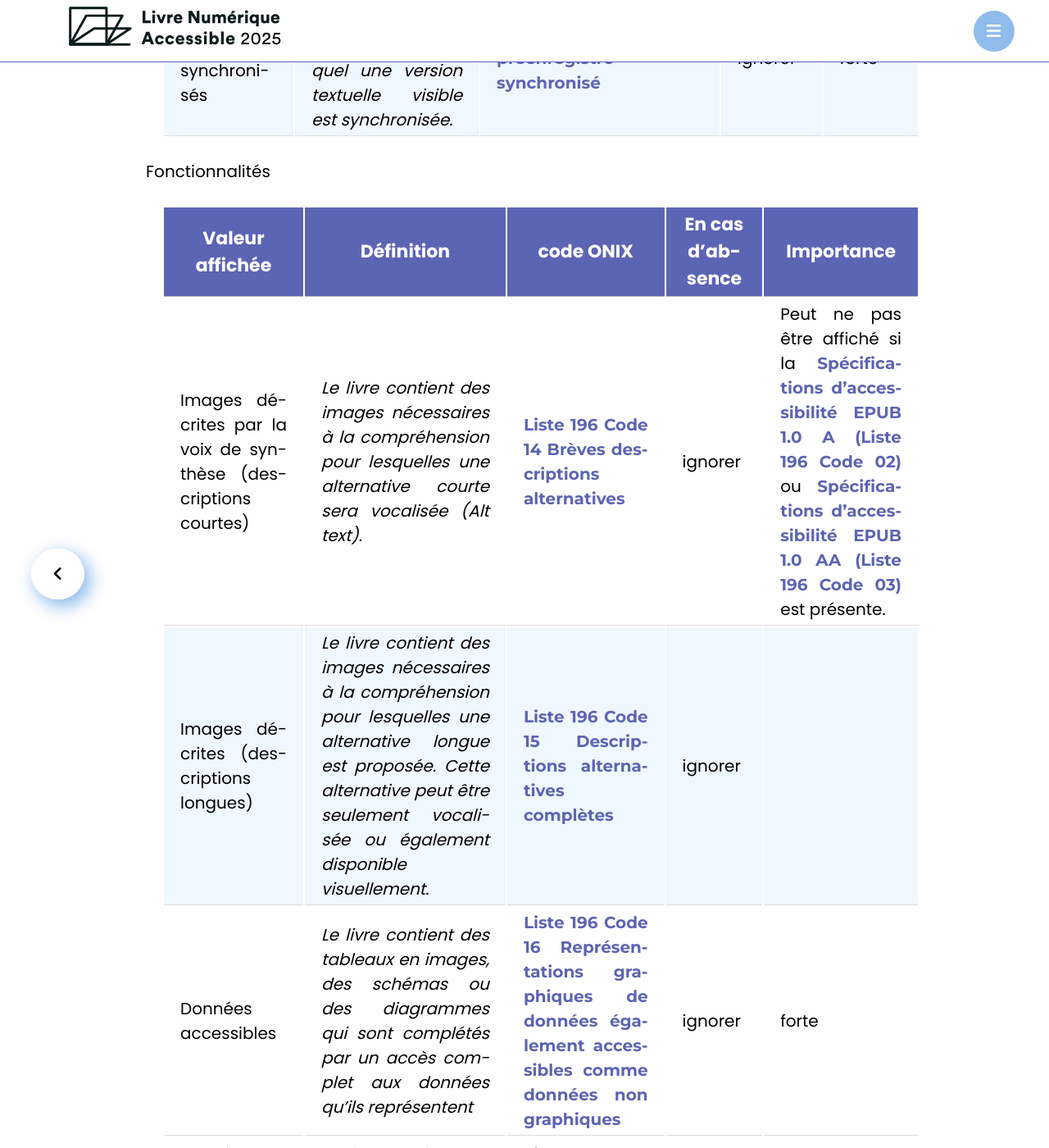
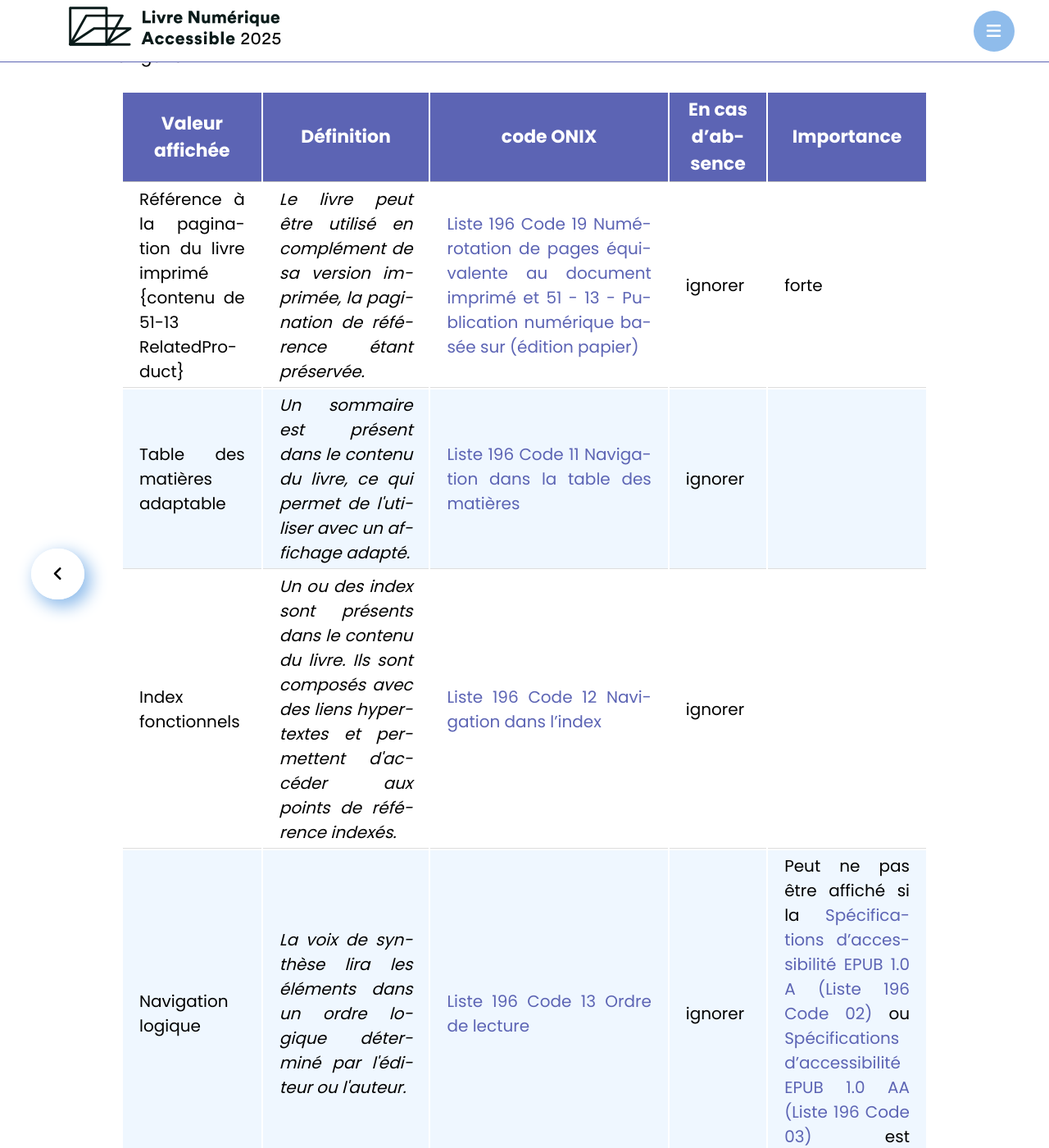
Before and after one commit to edition-accessible/lina25, a Jekyll site: the page built from ressources/Informer.md, in a window 1280 px wide and 1400 px high, scrolled down 3259 px. Shown: the whole window at 82% size. Built offline with Jekyll 4.4.1, drawn with Linux system fonts in a browser that asks for light colours; nearby versions of some CDN libraries; some of the changed text lies outside the part shown.

Commit message:
typos et ordre de l'information

```diff
--- a/ressources/Informer.md
+++ b/ressources/Informer.md
@@ -50,14 +50,11 @@ La langue principale du contenu permet au lecteur de s’assurer qu’il pourra
 </p>
 </details>
 <h3 id="accessibilité">Accessibilité</h3>
-<ul>
-<li>
-<p>Si le code 196- 09 Inaccessible est présent, afficher&#8239;: <strong>Défauts d'accessibilité reconnus</strong>. </p></li>
-        <li><p>
-Si aucune des informations n’est fournie, afficher&#8239;: <strong>Aucune information sur l’accessibilité n’est disponible</strong>.
-</p></li>
-<li><p>Si une ou plusieurs des informations ci-dessous sont présentes, elles devraient être regroupées sous un niveau de titre logique. <br/>L’intitulé de ce titre devrait être <strong>Accessibilité</strong> ou <strong>Informations d’accessibilité</strong>. <br/>Le pictogramme de l’homme de Vitruve pourra être utilisé en complément.</li>
-    </ul>
+
+* Si le code 196- 09 Inaccessible est présent, afficher&#8239;: <strong>Défauts d'accessibilité reconnus</strong>.
+* Si aucune des informations n’est fournie, afficher&#8239;: <strong>Aucune information sur l’accessibilité n’est disponible</strong>.
+* Si une ou plusieurs des informations ci-dessous sont présentes, elles devraient être regroupées sous un niveau de titre logique. L’intitulé de ce titre devrait être <strong>Accessibilité</strong> ou <strong>Informations d’accessibilité</strong>. Le pictogramme de l’homme de Vitruve pourra être utilisé en complément.
+
 <p>Chaque tableau indique une catégorie d'information qui peuvent être affichées sur une seule ligne ou regroupées sous l'intitulé correspondant. Les intitulés des catégories peuvent être repris ou omis.</p>
 <p>Les éléments d'importance forte devraient toujours être affichés et visibles sans action spécifique de l'utilisateur. Les autres éléments peuvent être masqués et disponibles seulement après action de l'utilisateur (élément détail, tooltip, popup ou lien vers une portion plus lointaine de la page web). Certains éléments peuvent ne pas être affichés si une conformité est déclarée.</p>
 <h4>Modes de lecture</h4>
@@ -102,6 +99,56 @@ Si aucune des informations n’est fournie, afficher&#8239;: <strong>Aucune info
 </tr>
 </tbody>
 </table>
+
+
+<h4>Navigation</h4>
+<table  class="zebra">
+<thead>
+<tr class="header">
+<th>Valeur affichée</th>
+<th>Définition</th>
+<th>code ONIX</th>
+<th>En cas d’absence</th>
+<th>Importance</th>
+</tr>
+</thead>
+<tbody>
+    <tr class="even">
+<td>Référence à la pagination du livre imprimé {contenu de 51-13 RelatedProduct}</td>
+<td><em>Le livre peut être utilisé en complément de sa version imprimée, la pagination de référence étant préservée.</em></td>
+<td><a href="https://ns.editeur.org/onix/fr/196/19">Liste 196 Code 19 Numérotation de pages équivalente au document imprimé et 51 - 13 - Publication numérique basée sur (édition papier)</a></td>
+<td>ignorer</td>
+<td>forte</td>
+</tr>
+<tr class="even">
+<td>Table des matières adaptable</td>
+<td><em>Un sommaire est présent dans le contenu du livre, ce qui permet de l'utiliser avec un affichage adapté.</em></td>
+<td><a href="https://ns.editeur.org/onix/fr/196/11">Liste 196 Code 11 Navigation dans la table des matières</a></td>
+<td>ignorer</td>
+<td></td></tr>
+<tr class="even">
+<td>Index fonctionnels</td>
+<td><em>Un ou des index sont présents dans le contenu du livre. Ils sont composés avec des liens hypertextes et permettent d'accéder aux points de référence indexés.</em></td>
+<td><a href="https://ns.editeur.org/onix/fr/196/">Liste 196 Code 12 Navigation dans l’index</a></td>
+<td>ignorer</td>
+<td></td></tr>
+<tr class="even">
+<td>Navigation logique </td>
+<td><em>La voix de synthèse lira les éléments dans un ordre logique déterminé par l'éditeur ou l'auteur.</em></td>
+<td><a href="https://ns.editeur.org/onix/fr/196/">Liste 196 Code 13 Ordre de lecture</a></td>
+<td>ignorer</td>
+<td>Peut ne pas être affiché si la <a href="https://ns.editeur.org/onix/fr/196/02">Spécifications d’accessibilité EPUB 1.0 A (Liste 196 Code 02)</a> ou <a href="https://ns.editeur.org/onix/fr/196/03">Spécifications d’accessibilité EPUB 1.0 AA (Liste 196 Code 03)</a> est présente.</td></tr>
+<tr class="even">
+<td>Navigation logique entre les chapitres</td>
+<td><em>La structure du livre sera correctement interprétée par les dispositifs de lecture.</em></td>
+<td><a href="https://ns.editeur.org/onix/fr/196/">Liste 196 Code 29 Navigation suivant/précédent</a></td>
+<td>ignorer</td>
+<td>Peut ne pas être affiché si la <a href="https://ns.editeur.org/onix/fr/196/02">Spécifications d’accessibilité EPUB 1.0 A (Liste 196 Code 02)</a> ou <a href="https://ns.editeur.org/onix/fr/196/03">Spécifications d’accessibilité EPUB 1.0 AA (Liste 196 Code 03)</a> est présente.</td></tr>
+
+</tbody>
+</table>
+
+
 <h4>Fonctionnalités</h4>
 <table  class="zebra">
 <thead>
@@ -176,52 +223,6 @@ Si aucune des informations n’est fournie, afficher&#8239;: <strong>Aucune info
 </tbody>
 </table>
 
-<h4>Navigation</h4>
-<table  class="zebra">
-<thead>
-<tr class="header">
-<th>Valeur affichée</th>
-<th>Définition</th>
-<th>code ONIX</th>
-<th>En cas d’absence</th>
-<th>Importance</th>
-</tr>
-</thead>
-<tbody>
-    <tr class="even">
-<td>Référence à la pagination du livres imprimé {contenu de 51-13 RelatedProduct}</td>
-<td><em>Le livre peut être utilisé en complément de sa version imprimée, la pagination de référence étant préservée.</em></td>
-<td><a href="https://ns.editeur.org/onix/fr/196/19">Liste 196 Code 19 Numérotation de pages équivalente au document imprimé et 51 - 13 - Publication numérique basée sur (édition papier)</a></td>
-<td>ignorer</td>
-<td>forte</td>
-</tr>
-<tr class="even">
-<td>Table des matières adaptable</td>
-<td><em>Un sommaire est présent dans le contenu du livre, ce qui permet de l'utiliser avec un affichage adapté.</em></td>
-<td><a href="https://ns.editeur.org/onix/fr/196/11">Liste 196 Code 11 Navigation dans la table des matières</a></td>
-<td>ignorer</td>
-<td></td></tr>
-<tr class="even">
-<td>Index fonctionnels</td>
-<td><em>Un ou des index sont présents dans le contenu du livre. Ils sont composés avec des liens hypertextes et permettent d'accéder aux points de référence indexés.</em></td>
-<td><a href="https://ns.editeur.org/onix/fr/196/">Liste 196 Code 12 Navigation dans l’index</a></td>
-<td>ignorer</td>
-<td></td></tr>
-<tr class="even">
-<td>Navigation logique </td>
-<td><em>La voix de synthèse lira les éléments dans un ordre logique déterminé par l'éditeur ou l'auteur.</em></td>
-<td><a href="https://ns.editeur.org/onix/fr/196/">Liste 196 Code 13 Ordre de lecture</a></td>
-<td>ignorer</td>
-<td>Peut ne pas être affiché si la <a href="https://ns.editeur.org/onix/fr/196/02">Spécifications d’accessibilité EPUB 1.0 A (Liste 196 Code 02)</a> ou <a href="https://ns.editeur.org/onix/fr/196/03">Spécifications d’accessibilité EPUB 1.0 AA (Liste 196 Code 03)</a> est présente.</td></tr>
-<tr class="even">
-<td>Navigation logique entre les chapitres</td>
-<td><em>La structure du livre sera correctement interprétée par les dispositifs de lecture.</em></td>
-<td><a href="https://ns.editeur.org/onix/fr/196/">Liste 196 Code 29 Navigation suivant/précédent</a></td>
-<td>ignorer</td>
-<td>Peut ne pas être affiché si la <a href="https://ns.editeur.org/onix/fr/196/02">Spécifications d’accessibilité EPUB 1.0 A (Liste 196 Code 02)</a> ou <a href="https://ns.editeur.org/onix/fr/196/03">Spécifications d’accessibilité EPUB 1.0 AA (Liste 196 Code 03)</a> est présente.</td></tr>
-
-</tbody>
-</table>
 <h4>Points d'attention</h4>
 <table  class="zebra">
     <thead>
```
Also changed, not shown: other parts of ressources/Informer.md (+2 -2 lines).
